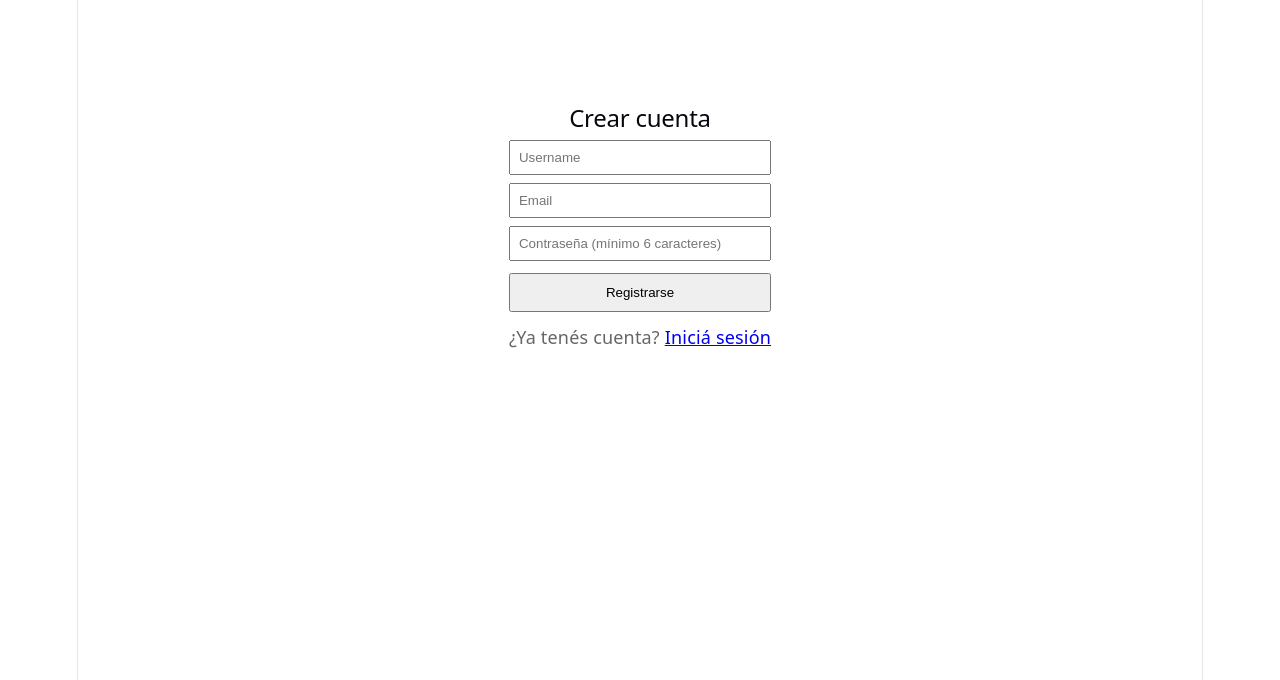
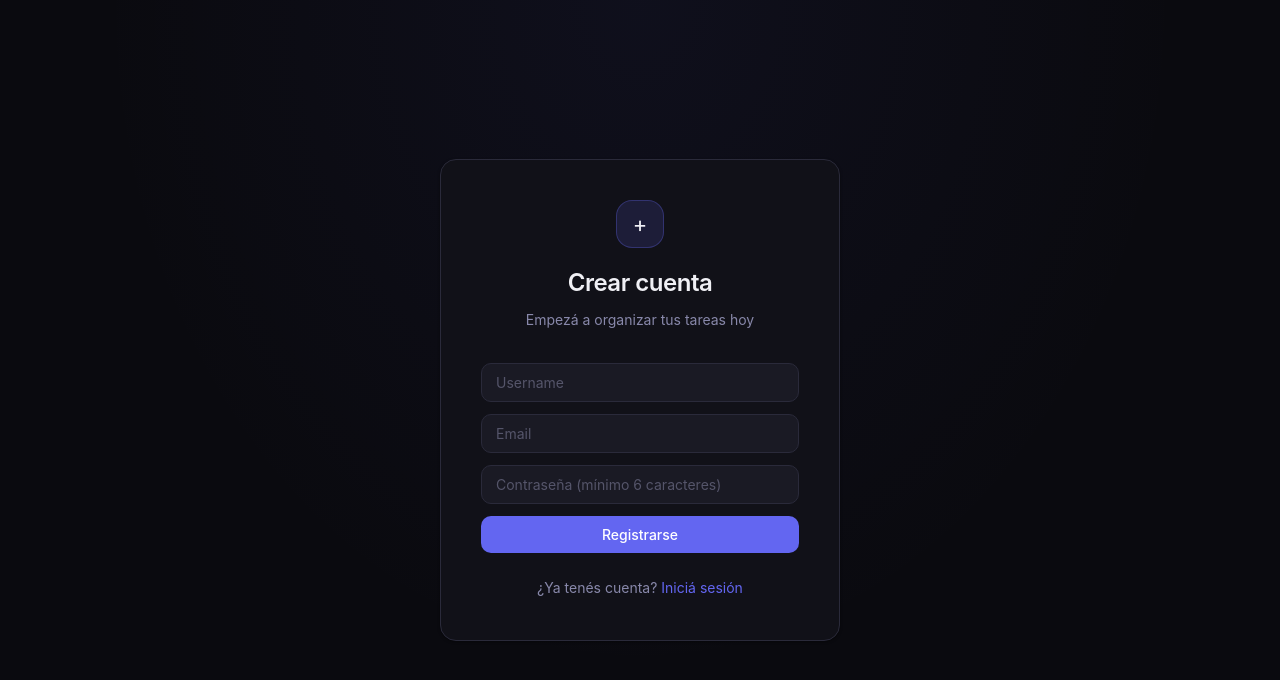
Before and after one commit to FacuAlvarezP/task-manager-app, a React app in the folder frontend/: page /register in a window 1280 px wide. Shown: the top 680 px of the page. Built offline with nearby package versions, Linux system fonts and the light colour scheme; the HTML template or start-up script is replaced by a standard one.

Commit message:
feat: add style to login and register pages

```diff
--- a/frontend/src/index.css
+++ b/frontend/src/index.css
@@ -1,111 +1,212 @@
+/* ============================================
+   VARIABLES — El sistema de diseño completo
+   ============================================ */
 :root {
-  --text: #6b6375;
-  --text-h: #08060d;
-  --bg: #fff;
-  --border: #e5e4e7;
-  --code-bg: #f4f3ec;
-  --accent: #aa3bff;
-  --accent-bg: rgba(170, 59, 255, 0.1);
-  --accent-border: rgba(170, 59, 255, 0.5);
-  --social-bg: rgba(244, 243, 236, 0.5);
-  --shadow:
-    rgba(0, 0, 0, 0.1) 0 10px 15px -3px, rgba(0, 0, 0, 0.05) 0 4px 6px -2px;
+  /* Colores base */
+  --bg-primary: #0a0a0f;      /* Fondo principal, casi negro */
+  --bg-secondary: #111118;    /* Fondo de cards */
+  --bg-tertiary: #1a1a24;     /* Fondo de inputs y hover */
 
-  --sans: system-ui, 'Segoe UI', Roboto, sans-serif;
-  --heading: system-ui, 'Segoe UI', Roboto, sans-serif;
-  --mono: ui-monospace, Consolas, monospace;
+  /* Bordes */
+  --border: #2a2a3a;
+  --border-hover: #3a3a4a;
 
-  font: 18px/145% var(--sans);
-  letter-spacing: 0.18px;
-  color-scheme: light dark;
-  color: var(--text);
-  background: var(--bg);
-  font-synthesis: none;
-  text-rendering: optimizeLegibility;
-  -webkit-font-smoothing: antialiased;
-  -moz-osx-font-smoothing: grayscale;
+  /* Texto */
+  --text-primary: #f0f0f5;    /* Texto principal */
+  --text-secondary: #8888aa;  /* Texto secundario */
+  --text-muted: #55556a;      /* Texto desactivado */
 
-  @media (max-width: 1024px) {
-    font-size: 16px;
-  }
+  /* Acento — el color que da vida al diseño */
+  --accent: #6366f1;          /* Indigo */
+  --accent-hover: #4f52e0;
+  --accent-glow: rgba(99, 102, 241, 0.15);
+
+  /* Semánticos */
+  --success: #22c55e;
+  --error: #ef4444;
+  --warning: #f59e0b;
+
+  /* Tipografía */
+  --font: 'Inter', system-ui, -apple-system, sans-serif;
+
+  /* Espaciados */
+  --radius-sm: 6px;
+  --radius-md: 10px;
+  --radius-lg: 16px;
+
+  /* Sombras */
+  --shadow-sm: 0 1px 3px rgba(0,0,0,0.4);
+  --shadow-md: 0 4px 16px rgba(0,0,0,0.4);
+  --shadow-lg: 0 8px 32px rgba(0,0,0,0.5);
 }
 
-@media (prefers-color-scheme: dark) {
-  :root {
-    --text: #9ca3af;
-    --text-h: #f3f4f6;
-    --bg: #16171d;
-    --border: #2e303a;
-    --code-bg: #1f2028;
-    --accent: #c084fc;
-    --accent-bg: rgba(192, 132, 252, 0.15);
-    --accent-border: rgba(192, 132, 252, 0.5);
-    --social-bg: rgba(47, 48, 58, 0.5);
-    --shadow:
-      rgba(0, 0, 0, 0.4) 0 10px 15px -3px, rgba(0, 0, 0, 0.25) 0 4px 6px -2px;
-  }
-
-  #social .button-icon {
-    filter: invert(1) brightness(2);
-  }
+/* ============================================
+   RESET — Limpiamos estilos del browser
+   ============================================ */
+*, *::before, *::after {
+  box-sizing: border-box;
+  margin: 0;
+  padding: 0;
 }
 
 body {
-  margin: 0;
+  font-family: var(--font);
+  background-color: var(--bg-primary);
+  color: var(--text-primary);
+  line-height: 1.6;
+  min-height: 100vh;
+  /* Textura sutil de fondo */
+  background-image: radial-gradient(
+    ellipse at 50% 0%,
+    rgba(99, 102, 241, 0.06) 0%,
+    transparent 60%
+  );
 }
 
 #root {
-  width: 1126px;
-  max-width: 100%;
-  margin: 0 auto;
-  text-align: center;
-  border-inline: 1px solid var(--border);
-  min-height: 100svh;
-  display: flex;
-  flex-direction: column;
-  box-sizing: border-box;
+  width: 100%;
+  min-height: 100vh;
 }
 
-h1,
-h2 {
-  font-family: var(--heading);
-  font-weight: 500;
-  color: var(--text-h);
+/* ============================================
+   TIPOGRAFÍA
+   ============================================ */
+h1, h2, h3, h4 {
+  color: var(--text-primary);
+  font-weight: 600;
+  letter-spacing: -0.02em;
 }
 
-h1 {
-  font-size: 56px;
-  letter-spacing: -1.68px;
-  margin: 32px 0;
-  @media (max-width: 1024px) {
-    font-size: 36px;
-    margin: 20px 0;
-  }
-}
-h2 {
-  font-size: 24px;
-  line-height: 118%;
-  letter-spacing: -0.24px;
-  margin: 0 0 8px;
-  @media (max-width: 1024px) {
-    font-size: 20px;
-  }
-}
 p {
-  margin: 0;
+  color: var(--text-secondary);
 }
 
-code,
-.counter {
-  font-family: var(--mono);
-  display: inline-flex;
-  border-radius: 4px;
-  color: var(--text-h);
+a {
+  color: var(--accent);
+  text-decoration: none;
+  transition: opacity 0.2s;
 }
 
-code {
-  font-size: 15px;
-  line-height: 135%;
-  padding: 4px 8px;
-  background: var(--code-bg);
+a:hover {
+  opacity: 0.8;
 }
+
+/* ============================================
+   COMPONENTES GLOBALES
+   ============================================ */
+
+/* Input base */
+.input {
+  width: 100%;
+  padding: 10px 14px;
+  background: var(--bg-tertiary);
+  border: 1px solid var(--border);
+  border-radius: var(--radius-md);
+  color: var(--text-primary);
+  font-size: 14px;
+  font-family: var(--font);
+  transition: border-color 0.2s, box-shadow 0.2s;
+  outline: none;
+}
+
+.input::placeholder {
+  color: var(--text-muted);
+}
+
+.input:focus {
+  border-color: var(--accent);
+  box-shadow: 0 0 0 3px var(--accent-glow);
+}
+
+/* Botón primario */
+.btn-primary {
+  width: 100%;
+  padding: 10px 20px;
+  background: var(--accent);
+  color: white;
+  border: none;
+  border-radius: var(--radius-md);
+  font-size: 14px;
+  font-weight: 500;
+  font-family: var(--font);
+  cursor: pointer;
+  transition: background 0.2s, transform 0.1s, box-shadow 0.2s;
+}
+
+.btn-primary:hover:not(:disabled) {
+  background: var(--accent-hover);
+  box-shadow: 0 0 20px var(--accent-glow);
+}
+
+.btn-primary:active:not(:disabled) {
+  transform: scale(0.98);
+}
+
+.btn-primary:disabled {
+  opacity: 0.5;
+  cursor: not-allowed;
+}
+
+/* Botón secundario */
+.btn-secondary {
+  padding: 7px 14px;
+  background: transparent;
+  color: var(--text-secondary);
+  border: 1px solid var(--border);
+  border-radius: var(--radius-md);
+  font-size: 13px;
+  font-family: var(--font);
+  cursor: pointer;
+  transition: all 0.2s;
+}
+
+.btn-secondary:hover {
+  background: var(--bg-tertiary);
+  color: var(--text-primary);
+  border-color: var(--border-hover);
+}
+
+/* Botón peligro */
+.btn-danger {
+  padding: 7px 14px;
+  background: transparent;
+  color: var(--error);
+  border: 1px solid transparent;
+  border-radius: var(--radius-md);
+  font-size: 13px;
+  font-family: var(--font);
+  cursor: pointer;
+  transition: all 0.2s;
+}
+
+.btn-danger:hover {
+  background: rgba(239, 68, 68, 0.1);
+  border-color: rgba(239, 68, 68, 0.3);
+}
+
+/* Card base */
+.card {
+  background: var(--bg-secondary);
+  border: 1px solid var(--border);
+  border-radius: var(--radius-lg);
+  box-shadow: var(--shadow-sm);
+}
+
+/* Mensajes de estado */
+.msg-error {
+  color: var(--error);
+  font-size: 13px;
+  padding: 10px 14px;
+  background: rgba(239, 68, 68, 0.08);
+  border: 1px solid rgba(239, 68, 68, 0.2);
+  border-radius: var(--radius-md);
+}
+
+.msg-success {
+  color: var(--success);
+  font-size: 13px;
+  padding: 10px 14px;
+  background: rgba(34, 197, 94, 0.08);
+  border: 1px solid rgba(34, 197, 94, 0.2);
+  border-radius: var(--radius-md);
+}
--- /dev/null
+++ b/frontend/src/pages/AuthPage.css
@@ -0,0 +1,54 @@
+.auth-wrapper {
+    min-height: 100vh;
+    display: flex;
+    align-items: center;
+    justify-content: center;
+    padding: 24px;
+}
+
+.auth-card {
+    width: 100%;
+    max-width: 400px;
+    padding: 40px;
+}
+
+.auth-header {
+    text-align: center;
+    margin-bottom: 32px;
+}
+
+.auth-icon {
+    width: 48px;
+    height: 48px;
+    background: var(--accent-glow);
+    border: 1px solid rgba(99, 102, 241, 0.3);
+    border-radius: var(--radius-lg);
+    display: flex;
+    align-items: center;
+    justify-content: center;
+    margin: 0 auto 16px;
+    font-size: 22px;
+}
+
+.auth-header h1 {
+    font-size: 24px;
+    margin-bottom: 6px;
+}
+
+.auth-header p {
+    font-size: 14px;
+    color: var(--text-secondary);
+}
+
+.auth-form {
+    display: flex;
+    flex-direction: column;
+    gap: 12px;
+}
+
+.auth-footer {
+    text-align: center;
+    margin-top: 24px;
+    font-size: 14px;
+    color: var(--text-secondary);
+}
--- a/frontend/src/pages/RegisterPage.jsx
+++ b/frontend/src/pages/RegisterPage.jsx
@@ -1,6 +1,7 @@
 import { useState } from "react";
 import { useNavigate, Link } from "react-router-dom";
 import { register as registerService } from "../services/api";
+import "./AuthPage.css";
 
 function RegisterPage() {
     const [username, setUsername] = useState("");
@@ -43,46 +44,54 @@ function RegisterPage() {
     };
 
     return (
-        <div style={{ maxWidth: "400px", margin: "80px auto", padding: "24px" }}>
-            <h2>Crear cuenta</h2>
+        <div className="auth-wrapper">
+            <div className="auth-card card">
 
+                <div className="auth-header">
+                    <div className="auth-icon">+</div>
+                    <h1>Crear cuenta</h1>
+                    <p>Empezá a organizar tus tareas hoy</p>
+                </div>
+
+                <div className="auth-form">
                     <input
+                        className="input"
                         placeholder="Username"
                         value={username}
                         onChange={(e) => setUsername(e.target.value)}
-                style={{ display: "block", width: "100%", marginBottom: "8px", padding: "8px", boxSizing: "border-box" }}
                     />
 
                     <input
+                        className="input"
                         placeholder="Email"
                         type="email"
                         value={email}
                         onChange={(e) => setEmail(e.target.value)}
-                style={{ display: "block", width: "100%", marginBottom: "8px", padding: "8px", boxSizing: "border-box" }}
                     />
 
                     <input
+                        className="input"
                         placeholder="Contraseña (mínimo 6 caracteres)"
                         type="password"
                         value={password}
                         onChange={(e) => setPassword(e.target.value)}
-                style={{ display: "block", width: "100%", marginBottom: "12px", padding: "8px", boxSizing: "border-box" }}
                     />
 
-            {error && <p style={{ color: "red", marginBottom: "12px" }}>{error}</p>}
+                    {error && <p className="msg-error">{error}</p>}
 
                     <button
+                        className="btn-primary"
                         onClick={handleRegister}
                         disabled={loading}
-                style={{ width: "100%", padding: "10px", marginBottom: "12px" }}
                     >
                         {loading ? "Creando cuenta..." : "Registrarse"}
                     </button>
+                </div>
 
-            {/* Link para ir al login si ya tenés cuenta */}
-            <p style={{ textAlign: "center", color: "#666" }}>
+                <div className="auth-footer">
                 ¿Ya tenés cuenta? <Link to="/login">Iniciá sesión</Link>
-            </p>
+                </div>
+            </div>
         </div>
     );
 }
```
Also changed, not shown: frontend/src/App.css (+3 -184 lines), frontend/src/pages/LoginPage.jsx (+27 -12 lines). Lines whose indentation alone changed are shown as unchanged.
